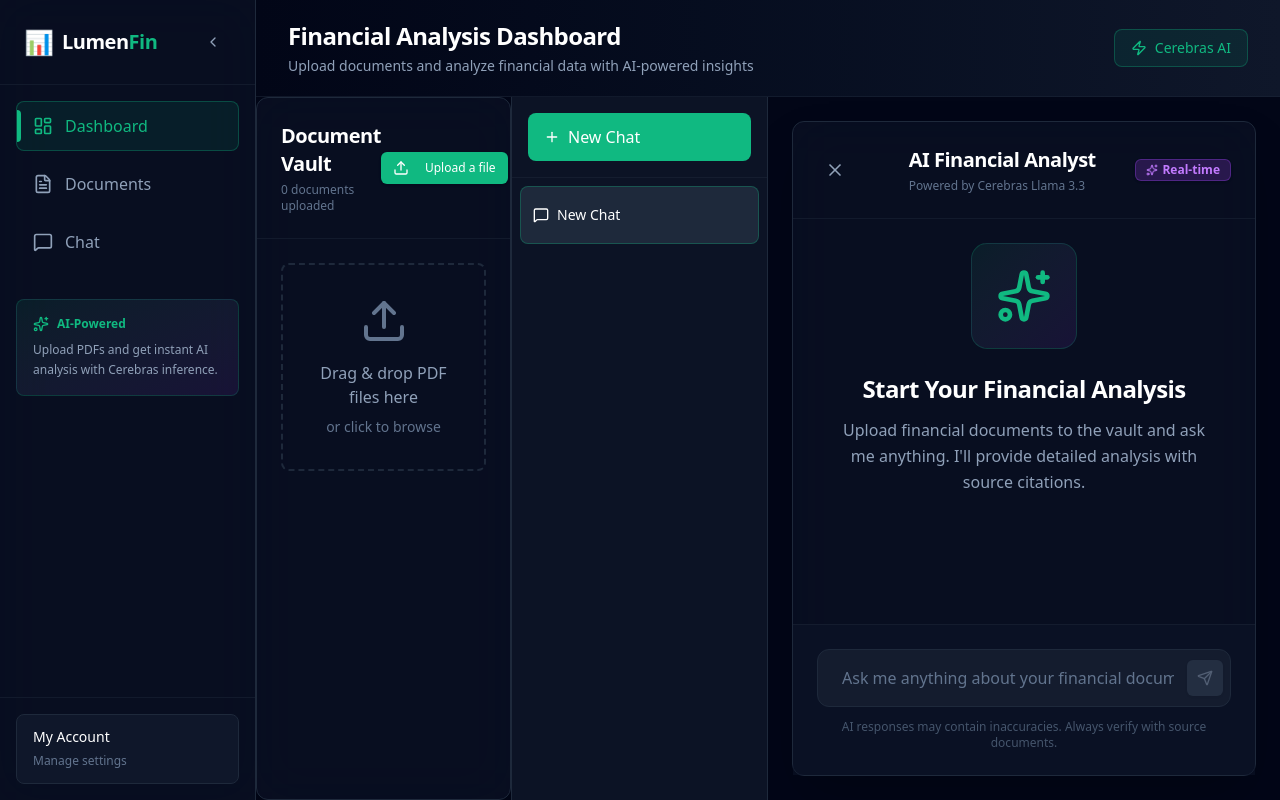
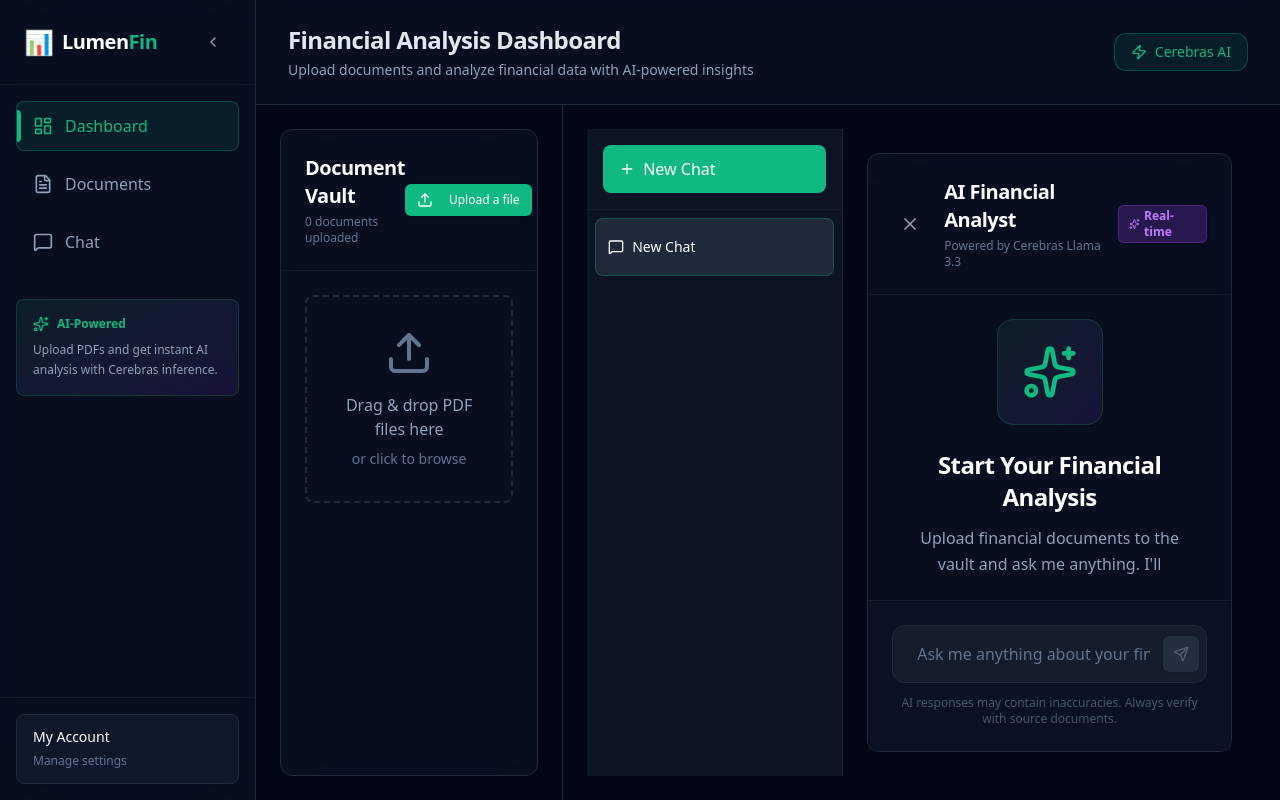
Before and after one commit to vishalm342/LumenFin, a Next.js app: page /dashboard in a window 1280 px wide. Built offline with nearby package versions, Linux system fonts and the light colour scheme.

Commit message:
feat: update Dashboard layout with Toaster component and enhance styling for header and main content

```diff
--- a/src/app/dashboard/layout.tsx
+++ b/src/app/dashboard/layout.tsx
@@ -6,6 +6,7 @@ import { usePathname } from 'next/navigation';
 import { LayoutDashboard, FileText, MessageSquare, Sparkles, Menu, X, ChevronLeft } from 'lucide-react';
 import { useState, useEffect } from 'react';
 import { Button } from '@/components/ui/button';
+import { Toaster } from 'sonner';
 
 export default function DashboardLayout({
   children,
@@ -36,6 +37,7 @@ export default function DashboardLayout({
 
   return (
     <div className="flex h-screen bg-[#020617] overflow-hidden relative">
+      <Toaster position="top-right" theme="dark" />
       {/* Sidebar */}
       <aside
         className={`${
--- a/src/app/dashboard/page.tsx
+++ b/src/app/dashboard/page.tsx
@@ -9,30 +9,30 @@ export default function DashboardPage() {
   const [currentChatId, setCurrentChatId] = React.useState<string>('default');
 
   return (
-    <div className="h-screen bg-[#020617] flex flex-col overflow-hidden">
+    <div className="h-full bg-[#020617] flex flex-col">
       {/* Enhanced Header */}
-      <header className="px-8 py-5 border-b border-[#1e293b]/50 bg-gradient-to-r from-[#020617] to-[#0f172a] flex-shrink-0">
+      <header className="px-8 py-6 border-b border-slate-800 bg-slate-900/50 backdrop-blur-md flex-shrink-0">
         <div className="flex items-center justify-between">
           <div>
-            <h1 className="text-2xl font-bold tracking-tight text-white mb-1">Financial Analysis Dashboard</h1>
+            <h1 className="text-2xl font-bold tracking-tight text-slate-200 mb-1">Financial Analysis Dashboard</h1>
             <p className="text-sm text-slate-400">Upload documents and analyze financial data with AI-powered insights</p>
           </div>
-          <div className="flex items-center gap-2 px-4 py-2 bg-[#10b981]/10 rounded-lg border border-[#10b981]/30">
+          <div className="flex items-center gap-2 px-4 py-2 bg-[#10b981]/10 rounded-xl border border-[#10b981]/30">
             <Zap className="w-4 h-4 text-[#10b981]" />
             <span className="text-sm font-medium text-[#10b981]">Cerebras AI</span>
           </div>
         </div>
       </header>
 
-      {/* Main Content - Split Layout */}
-      <main className="flex-1 flex overflow-hidden">
-        {/* Left Panel: Document Vault (25%) */}
-        <div className="w-1/4 border-r border-[#1e293b] overflow-y-auto">
+      {/* Main Content - Split Layout with calc() for proper height */}
+      <main className="flex-1 flex overflow-hidden" style={{height: 'calc(100vh - 89px)'}}>
+        {/* Left Panel: Document Vault (30%) */}
+        <div className="w-[30%] border-r border-slate-800 p-6 overflow-hidden">
           <DocumentVault />
         </div>
 
-        {/* Right Panel: Chat Interface (75%) */}
-        <div className="flex-1 flex overflow-hidden">
+        {/* Right Panel: Chat Interface (70%) */}
+        <div className="flex-1 p-6 overflow-hidden">
           <FinancialAnalysisChat
             key={currentChatId}
             currentChatId={currentChatId}
```
